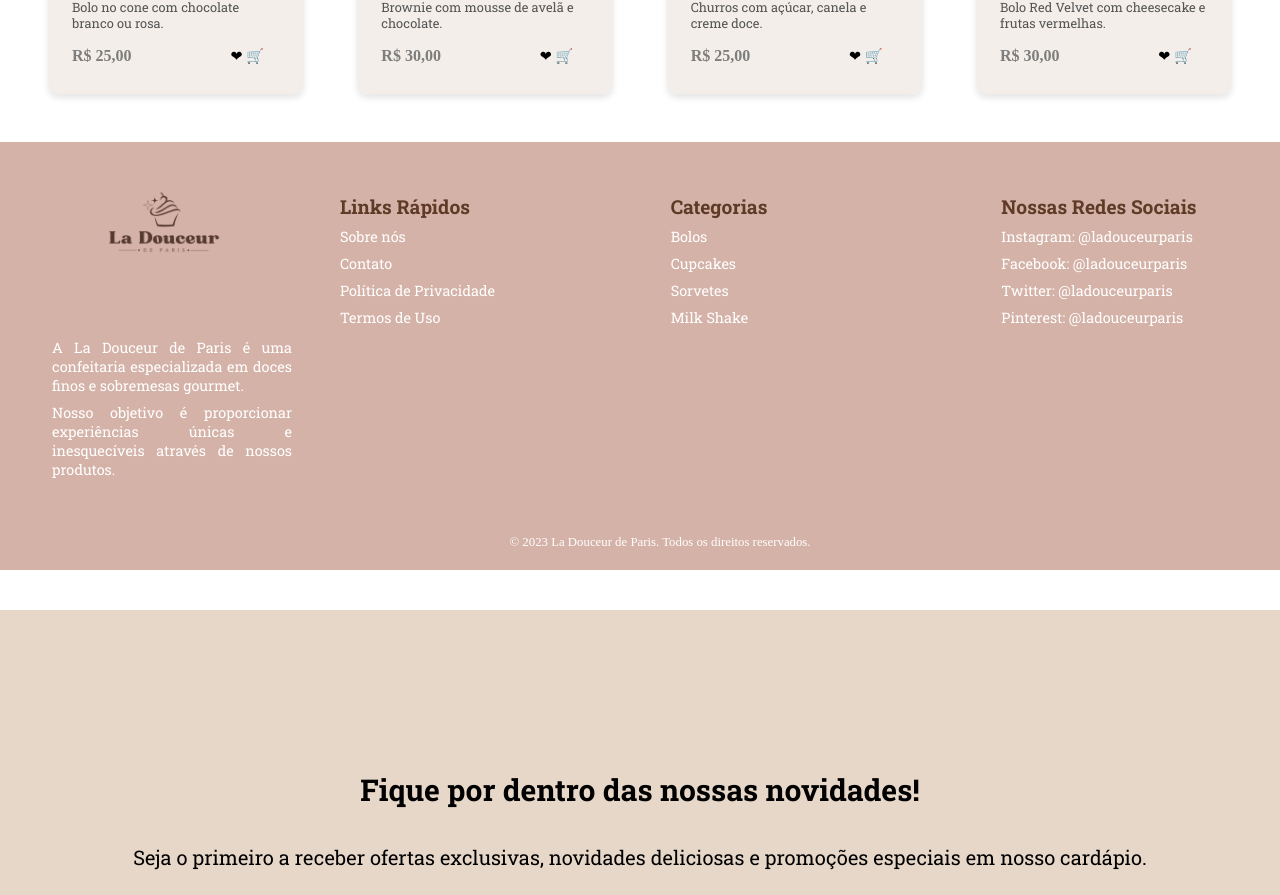
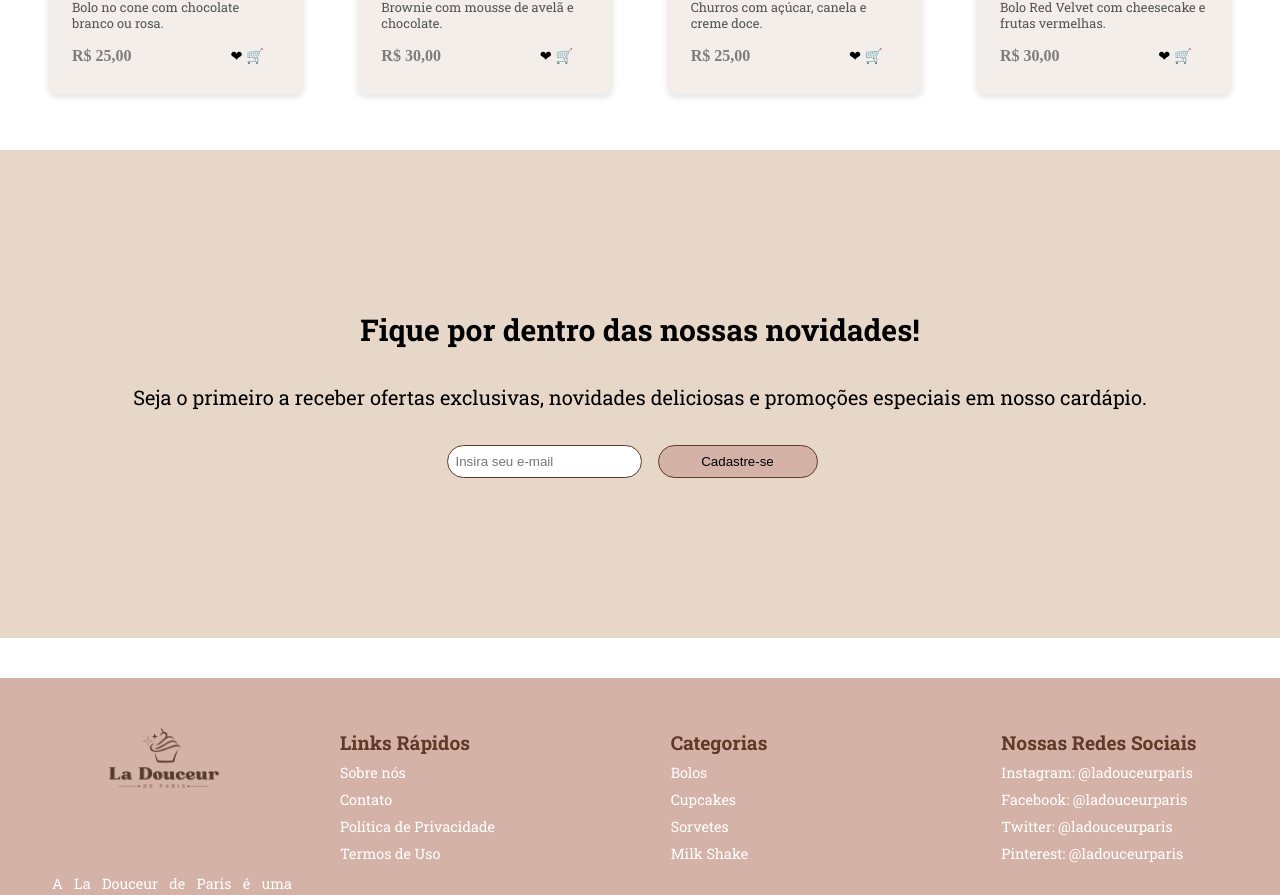
Before and after one commit to EvelynOliveira1200/components-class, a Next.js app: page / in a window 1280 px wide. Shown: the part 1910-2805 px from the top of the page. Built offline with nearby package versions, Linux system fonts and the light colour scheme.

Commit message:
feat: update components footer

```diff
--- a/app/page.js
+++ b/app/page.js
@@ -141,27 +141,6 @@ export default function Home() {
         ))}
       </div>
 
-      <Footer image={logo} title={"La Douceur de Paris"}
-        text1={"A La Douceur de Paris é uma confeitaria especializada em doces finos e sobremesas gourmet."}
-        text2={"Nosso objetivo é proporcionar experiências únicas e inesquecíveis através de nossos produtos."}
-        link={"Links Rápidos"}
-        text3={"Sobre nós"}
-        text4={"Contato"}
-        text5={"Política de Privacidade"}
-        text6={"Termos de Uso"}
-        categoriaFooter={"Categorias"}
-        text7={"Bolos"}
-        text8={"Cupcakes"}
-        text9={"Sorvetes"}
-        text10={"Milk Shake"}
-        redes={"Nossas Redes Sociais"}
-        text11={"Instagram: @ladouceurparis"}
-        text12={"Facebook: @ladouceurparis"}
-        text13={"Twitter: @ladouceurparis"}
-        text14={"Pinterest: @ladouceurparis"}
-        text={"© 2023 La Douceur de Paris. Todos os direitos reservados."}
-      />
-
       <div className="divBanner">
         <Banner title="Fique por dentro das nossas novidades!" text="Seja o primeiro a receber ofertas exclusivas, novidades deliciosas e promoções especiais em nosso cardápio."/>
       </div>
```
